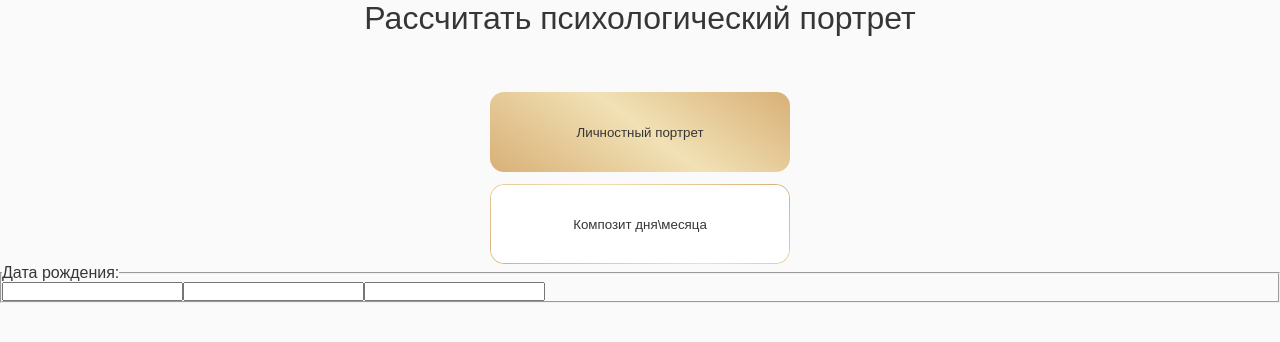
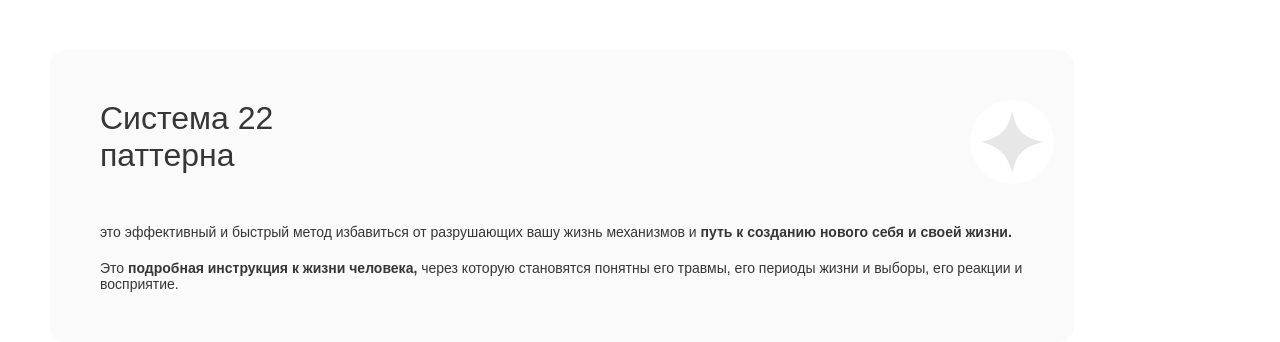
Before and after one commit to ShmigelskiyAndrey/Arcana-calculator, a Next.js app in the folder arcana-calculator/: page / in a window 1280 px wide. Shown: the top 342 px of the page. Built offline with nearby package versions, Linux system fonts and the light colour scheme.

Commit message:
created layout for selector block and first card

```diff
--- a/arcana-calculator/src/components/button/button.module.css
+++ b/arcana-calculator/src/components/button/button.module.css
@@ -3,47 +3,26 @@
   height: 80px;
   padding: 32px 69px;
   border-radius: 14px;
-  background-color: transparent;
   color: #373636;
-  position: relative;
-  box-sizing: border-box;
-  z-index: 1;
-  border: none;
   text-align: center;
   cursor: pointer;
 }
-.button::before {
-  content: '';
-  position: absolute;
-  top: 0;
-  right: 0;
-  bottom: 0;
-  left: 0;
-  border-radius: inherit;
-  padding: 1px;
-  background: linear-gradient(-144deg, rgba(217,176,119,1) 0%, rgba(241,225,181,1) 48%, rgba(217,176,119,1) 100%);
-  mask: linear-gradient(#fff 0 0) content-box, linear-gradient(#fff 0 0);
-  mask-composite: exclude;
-  z-index: -1;
-}
-.button::after {
-  content: '';
-  position: absolute;
-  top: 1px;
-  right: 1px;
-  bottom: 1px;
-  left: 1px;
-  border-radius: inherit;
-  background-color: white;
-  z-index: -1;
+
+.unselected{
+  background:
+  linear-gradient(#FAFAFA 0 0) padding-box,
+  linear-gradient(-144deg, rgba(217,176,119,1) 0%, rgba(241,225,181,1) 48%, rgba(217,176,119,1) 100%) border-box;
+  border: 1px solid transparent;
 }
 
 .selected {
   background: linear-gradient(-144deg, rgba(217,176,119,1) 0%, rgba(241,225,181,1) 48%, rgba(217,176,119,1) 100%);
+  border: none;
 }
-.selected::before {
-  content: none;
+
+.calculate {
+  margin-top: 50px;
+  background-color: #E7E7E7;
+  color: #a3a3a3;
+  border: none;
 }
-.selected::after {
-  content: none;
-}
--- a/arcana-calculator/src/components/button/button.tsx
+++ b/arcana-calculator/src/components/button/button.tsx
@@ -1,10 +1,22 @@
 import styles from "./button.module.css";
 import cn from "classnames";
 
-function Button({ children, selected = false }: any) {
-  const btnclass = cn(styles.button, {[styles.selected]: selected})
+interface ButtonProps {
+  children: React.ReactNode;
+  style: "selected" | "unselected" | "calculate";
+  onClick: () => void;
+}
+
+function Button({ children, style, onClick }: ButtonProps) {
+
+  const btnClass = cn(styles.button, {
+    [styles.selected]: style === "selected",
+    [styles.unselected]: style === "unselected",
+    [styles.calculate]: style === "calculate",
+  });
+
   return (
-    <button className={btnclass}>{ children }</button>
+    <button className={btnClass} onClick={onClick}>{ children }</button>
   )
 }
 
--- /dev/null
+++ b/arcana-calculator/src/components/cart1/cart1.module.css
@@ -0,0 +1,38 @@
+.container {
+  width: 80%;
+  max-height: 600px;
+  margin: 50px;
+  padding: 50px;
+  border-radius: 16px;
+  background-color: #fafafa;
+  color: #373636;
+  position: relative;
+}
+
+.title {
+  font-size: 32px;
+  margin-bottom: 50px;
+  max-width: 175px;
+}
+
+.maintext {
+  display: flex;
+  flex-direction: column;
+  gap: 20px;
+}
+
+.text {
+  font-size: 14px;
+  display: inline;
+}
+
+.bold {
+  font-weight: bold;
+  display: inline;
+}
+
+.logo {
+  position: absolute;
+  top: 50px;
+  right: 20px;
+}
--- /dev/null
+++ b/arcana-calculator/src/components/cart1/cart1.tsx
@@ -0,0 +1,30 @@
+import Image from "next/image";
+import styles from "./cart1.module.css";
+
+function Cart1() {
+  return (
+    <div className={styles.container}>
+      <div className={styles.title}>Система 22 паттерна</div>
+      <div className={styles.logo}>
+        <Image
+        className={styles.image}
+        src="/logo1.svg"
+        width={84}
+        height={84}
+        alt="Logo of the company"/>
+      </div>
+      <div className={styles.maintext}>
+        <div className={styles.text}>
+          это эффективный и быстрый метод избавиться от разрушающих вашу жизнь механизмов и
+          <div className={styles.bold}> путь к созданию нового себя и своей жизни.</div>
+        </div>
+        <div className={styles.text}>
+          Это <div className={styles.bold}>подробная инструкция к жизни человека, </div>
+          через которую становятся понятны его травмы, его периоды жизни и выборы, его реакции и восприятие.
+        </div>
+      </div>
+    </div>
+  )
+}
+
+export { Cart1 }
--- /dev/null
+++ b/arcana-calculator/src/components/input/input.tsx
@@ -0,0 +1,35 @@
+import styles from "./input.module.css";
+
+interface InputFieldProps {
+  type: "text" | "number" | "select";
+  placeholder?: string;
+  value: string | number;
+  onChange: (event: React.ChangeEvent<HTMLInputElement | HTMLSelectElement>) => void;
+  options?: string[];
+}
+
+function Input({ type, placeholder, value, onChange, options }: InputFieldProps) {
+  return (
+    <div className={styles.inputContainer}>
+      {type === "select" ? (
+        <select className={styles.select} value={value} onChange={onChange}>
+          {options?.map((option) => (
+            <option key={option} value={option}>
+              {option}
+            </option>
+          ))}
+        </select>
+      ) : (
+        <input
+          className={styles.input}
+          type={type}
+          placeholder={placeholder}
+          value={value}
+          onChange={onChange}
+        />
+      )}
+    </div>
+  );
+}
+
+export { Input }
--- a/arcana-calculator/src/components/selector/selector.module.css
+++ b/arcana-calculator/src/components/selector/selector.module.css
@@ -3,6 +3,7 @@
   height: 100vh;
   background-color: #FAFAFA;
   color: #373636;
+  text-align: center;
 }
 
 .title {
@@ -18,3 +19,14 @@
   justify-content: center;
   gap: 12px;
 }
+
+.form {
+  text-align: center;
+  margin-top: 60px;
+}
+
+.subtitle {
+  margin-top: 20px;
+  font-size: 16px;
+  margin-bottom: 6px;
+}
--- a/arcana-calculator/src/components/selector/selector.tsx
+++ b/arcana-calculator/src/components/selector/selector.tsx
@@ -1,22 +1,72 @@
+'use client'
+
 import { Button } from "../button/button";
+import { useState } from "react";
 import styles from "./selector.module.css";
+import { Input } from "../input/input";
+
+type ButtonType = "personality" | "composite";
 
 function Selector() {
+  const [selectedButton, setSelectedButton] = useState<ButtonType>("personality");
+  const [day, setDay] = useState("");
+  const [month, setMonth] = useState("");
+  const [year, setYear] = useState("");
+  const [compositeMonth, setCompositeMonth] = useState("Октябрь");
+  const [compositeYear, setCompositeYear] = useState("2024");
+
+  const months = [
+    "Январь", "Февраль", "Март", "Апрель", "Май", "Июнь",
+    "Июль", "Август", "Сентябрь", "Октябрь", "Ноябрь", "Декабрь"
+  ];
+
+  const handleButtonClick = (buttonType: ButtonType) => {
+    setSelectedButton(buttonType);
+  };
+
+  const calculate = () => {
+    console.log('вычесляем')
+  }
+
   return (
     <div className={styles.container}>
       <div className={styles.title}>Рассчитать психологический портрет</div>
       <div className={styles.buttons}>
-        <Button selected={true}>Личностный портрет</Button>
-        <Button selected={false}>Композит дня\месяца</Button>
+        <Button style={selectedButton === "personality" ? "selected" : "unselected"} onClick={() => handleButtonClick("personality")}>Личностный портрет</Button>
+        <Button style={selectedButton === "composite" ? "selected" : "unselected"} onClick={() => handleButtonClick("composite")}>Композит дня\месяца</Button>
       </div>
-      <form className={styles.form}>
-        <fieldset className={styles.fieldset}>
-          <legend className={styles.legend}>Дата рождения:</legend>
-          <input type="number" className={styles.date}></input>
-          <input type="number" className={styles.month}></input>
-          <input type="number" className={styles.year}></input>
-        </fieldset>
-      </form>
+      <div className={styles.form}>
+        <div className={styles.subtitle}>Дата рождения:</div>
+        <Input type="number"
+          placeholder="Число"
+          value={day}
+          onChange={(e) => setDay(e.target.value)}>
+        </Input>
+        <Input type="number"
+          placeholder="Месяц"
+          value={month}
+          onChange={(e) => setMonth(e.target.value)}>
+        </Input>
+        <Input type="number"
+          placeholder="Год"
+          value={year}
+          onChange={(e) => setYear(e.target.value)}>
+        </Input>
+        <div className={styles.subtitle}>Месяц:</div>
+        <Input
+          type="select"
+          value={compositeMonth}
+          onChange={(e) => setCompositeMonth(e.target.value)}
+          options={months}
+        />
+        <Input
+          type="number"
+          placeholder="Год"
+          value={compositeYear}
+          onChange={(e) => setCompositeYear(e.target.value)}
+        />
+      </div>
+      <Button style={"calculate"} onClick={() => calculate()}>Рассчитать</Button>
     </div>
   )
 }
--- a/arcana-calculator/src/pages/home/ui/home.tsx
+++ b/arcana-calculator/src/pages/home/ui/home.tsx
@@ -1,8 +1,9 @@
 import { Banner } from "@/components/banner/banner"
+import { Cart1 } from "@/components/cart1/cart1"
 import { Selector } from "@/components/selector/selector"
 
 function HomePage() {
-  return <Selector></Selector>
+  return <Cart1></Cart1>
 }
 
 export { HomePage }
```
Also changed, not shown: arcana-calculator/src/components/input/input.module.css (added, +29 -0 lines), arcana-calculator/public/logo1.svg (added).
